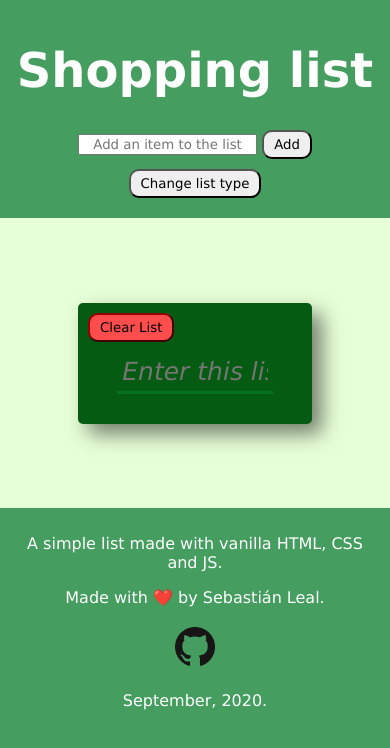
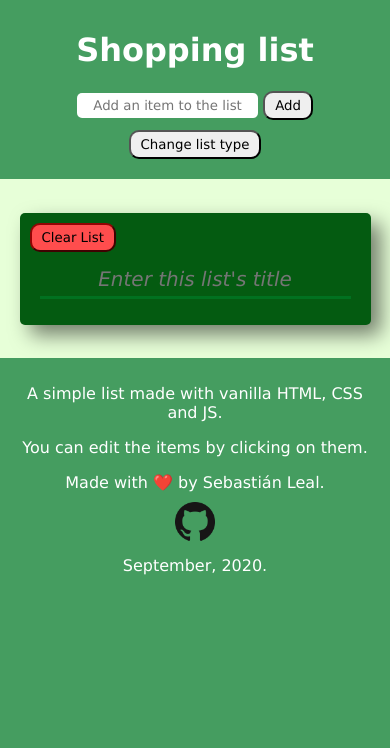
Before and after one commit to achilleleal/shopping-list, a website: page index.html in a window 390 px wide. Drawn offline with Linux system fonts and the light colour scheme; a web font is replaced by a local one.

Commit message:
made fully responsive

```diff
--- a/index.html
+++ b/index.html
@@ -40,6 +40,7 @@
 
     <footer class="text-center">
         <p> A simple list made with vanilla HTML, CSS and JS.</p>
+        <p> You can edit the items by clicking on them.</p>
         <span> Made with ❤️ by Sebastián Leal.</span>
         <div class="justify">
             <a href="https://github.com/achilleleal/shopping-list" target="_blank">
--- a/style.css
+++ b/style.css
@@ -10,6 +10,12 @@ body {
 button {
     border-radius: 10px;
     padding: 5px 10px;
+}
+
+header input {
+    border: none;
+    border-radius: 5px;
+    padding: 5px;
 }
 
 input:focus {
@@ -51,13 +57,13 @@ h1 {
 
 main {
     background: #e7ffd8;
-    padding: 5vh 0;
+    padding: 4vh 0;
 }
 
 #list {
     border-radius: 5px;
     padding: 10px;
-    margin: 5vh 20%;
+    margin: 0 20%;
     background: #045b11;
     font-size: 20px;
     box-shadow: 10px 10px 20px 0px rgba(0,0,0,0.5);
@@ -83,8 +89,6 @@ li {
     color: white;
     width: 75%;
 }
-
-
 
 .unordered {
     list-style-type: disc;
@@ -138,4 +142,39 @@ footer {
 img {
     width: 40px;
     margin: 10px;
+    transition: 0.5s;
 }
+
+img:hover {
+    transform: scale(1.1);
+}
+
+@media (max-width: 700px) {
+
+    #list {
+        margin: 0 5%;
+        font-size: 1rem;
+    }
+
+    h1 {
+        font-size: 2em;
+    }
+
+    #list-title {
+        font-size: 20px;
+        width: 100%;
+    }
+
+    .list-item {
+        font-size: 20px;
+        width: 70%;
+    }
+
+    .delete-button {
+        margin: 6px 10px;
+    }
+
+    img {
+        margin: 0;
+    }
+}
```
